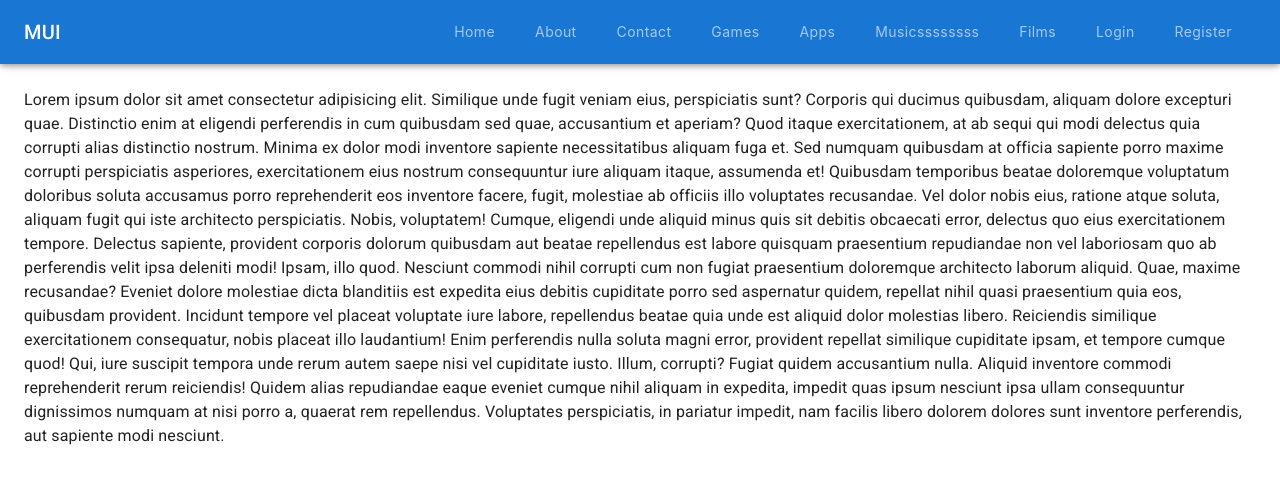
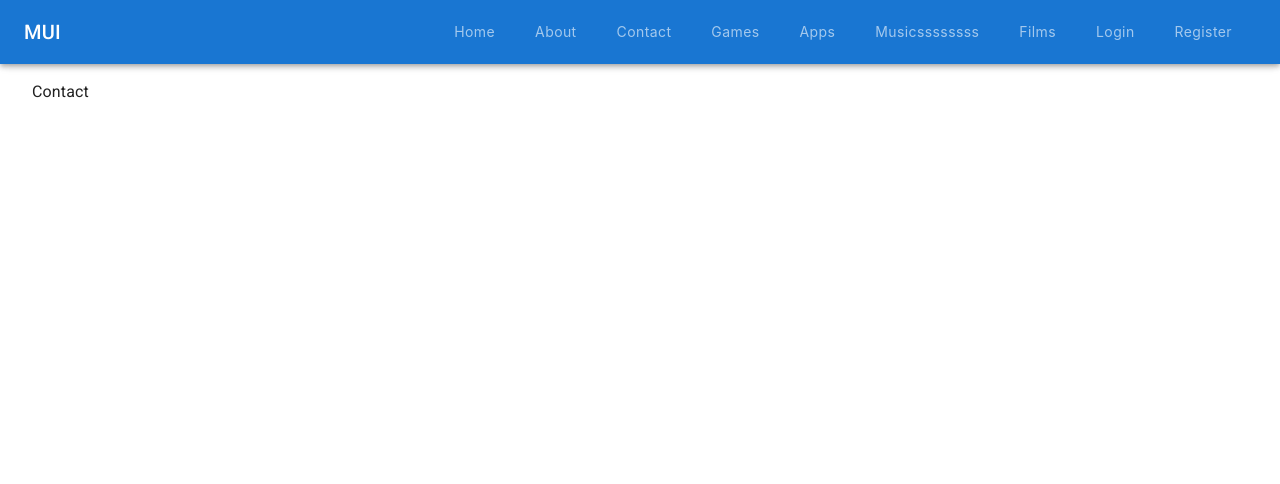
Before and after one commit to BijianWu/react-material-ui-playground, a React (Create React App) app: page /contact in a window 1280 px wide. Shown: the top 484 px of the page. Built offline with nearby package versions, Linux system fonts and the light colour scheme.

Commit message:
basic routing

```diff
--- a/src/App.js
+++ b/src/App.js
@@ -4,11 +4,22 @@ import Nav from "./components/Nav.js";
 import SelectElement from "./components/SelectElement.js";
 import ResponsiveAppBar from "./components/ResponsiveAppBar.js";
 import ResponsiveDrawer from "./components/ResponsiveDrawer.js";
+import { Route, Routes } from "react-router-dom";
+import Home from "./pages/Home.js";
+import About from "./pages/About.js";
+import Contact from "./pages/Contact.js";
 
 export default function App(){
 
     return <>
-         <Nav/>
+         {/* <Nav/>     */}
+         <Routes>
+            <Route path="/" element={<Nav/>}>
+                <Route index element={<Home />} />
+                <Route path="about" element={<About />} />
+                <Route path="contact" element={<Contact />} />
+            </Route>
+        </Routes>
          {/* <SelectElement />
         <div>Hello world</div>
         <Button variant="contained">Hello world</Button> */}
--- a/src/components/Nav.js
+++ b/src/components/Nav.js
@@ -12,15 +12,30 @@ import Typography from '@mui/material/Typography';
 import Tabs from '@mui/material/Tabs';
 import AntTab from './customThemes/AntTab';
 import AntTabDrawer from './customThemes/AntTabDrawer';
+import { Outlet, useNavigate } from 'react-router-dom';
+import { Container } from '@mui/material';
 
 
 function Nav(props) {
+  const navigate = useNavigate();
   const { window } = props;
   const [mobileOpen, setMobileOpen] = React.useState(false);
   const [value, setValue] = React.useState(false);
 
   const handleChange = (event, newValue) => {
     setValue(newValue);
+    if(newValue === false) {
+      navigate("/");
+    }
+    if(newValue === 'one') {
+      navigate("/");
+    }
+    if(newValue === 'two') {
+      navigate("/about");
+    }
+    if(newValue === 'three') {
+      navigate("/contact");
+    }
   };
 
   const handleDrawerToggle = () => {
@@ -41,7 +56,7 @@ function Nav(props) {
           textColor="primary"
           aria-label="secondary tabs example"
         >
-          <AntTabDrawer value="one" label="Home" />
+          <AntTabDrawer value="one" label="Home"/>
           <AntTabDrawer value="two" label="About" />
           <AntTabDrawer value="three" label="Contact" />
           <AntTabDrawer value="four" label="Games" />
@@ -67,6 +82,7 @@ function Nav(props) {
             variant="h6"
             component="div"
             sx={{ flexGrow: 1, display: { md: 'block' } }}
+            onClick={(e) =>handleChange(e, false)}
           >
             MUI
           </Typography>
@@ -124,9 +140,9 @@ function Nav(props) {
         </Drawer>
 
       </Box>
-      <Box component="main" sx={{ p: 3 }}>
-        <Toolbar />
-        <Typography>
+      <Box  sx={{ px: 1 }}>
+        <Toolbar/>
+        {/* <Typography>
           Lorem ipsum dolor sit amet consectetur adipisicing elit. Similique unde
           fugit veniam eius, perspiciatis sunt? Corporis qui ducimus quibusdam,
           aliquam dolore excepturi quae. Distinctio enim at eligendi perferendis in
@@ -159,7 +175,11 @@ function Nav(props) {
           consequuntur dignissimos numquam at nisi porro a, quaerat rem repellendus.
           Voluptates perspiciatis, in pariatur impedit, nam facilis libero dolorem
           dolores sunt inventore perferendis, aut sapiente modi nesciunt.
-        </Typography>
+        </Typography> */}
+        <Container>
+          <Outlet />
+        </Container>
+
       </Box>
     </Box>
   );
--- a/src/index.js
+++ b/src/index.js
@@ -6,9 +6,13 @@ import '@fontsource/roboto/300.css';
 import '@fontsource/roboto/400.css';
 import '@fontsource/roboto/500.css';
 import '@fontsource/roboto/700.css';
+import { BrowserRouter } from "react-router-dom";
 
 const root = ReactDOM.createRoot(document.getElementById("root"));
 
 root.render(
-    <App />
+    <BrowserRouter>
+        <App />
+    </BrowserRouter>
+
 )
--- /dev/null
+++ b/src/pages/About.js
@@ -0,0 +1,9 @@
+import Typography from '@mui/material/Typography';
+
+export default function About() {
+    return (
+        <Typography>
+            <p>About</p>
+        </Typography>
+    )
+}
--- /dev/null
+++ b/src/pages/Contact.js
@@ -0,0 +1,9 @@
+import Typography from '@mui/material/Typography';
+
+export default function Contact() {
+    return (
+        <Typography>
+            <p>Contact</p>
+        </Typography>
+    )
+}
--- /dev/null
+++ b/src/pages/Home.js
@@ -0,0 +1,9 @@
+import Typography from '@mui/material/Typography';
+
+export default function Home() {
+    return (
+        <Typography>
+            <p>Home</p>
+        </Typography>
+    )
+}
```
